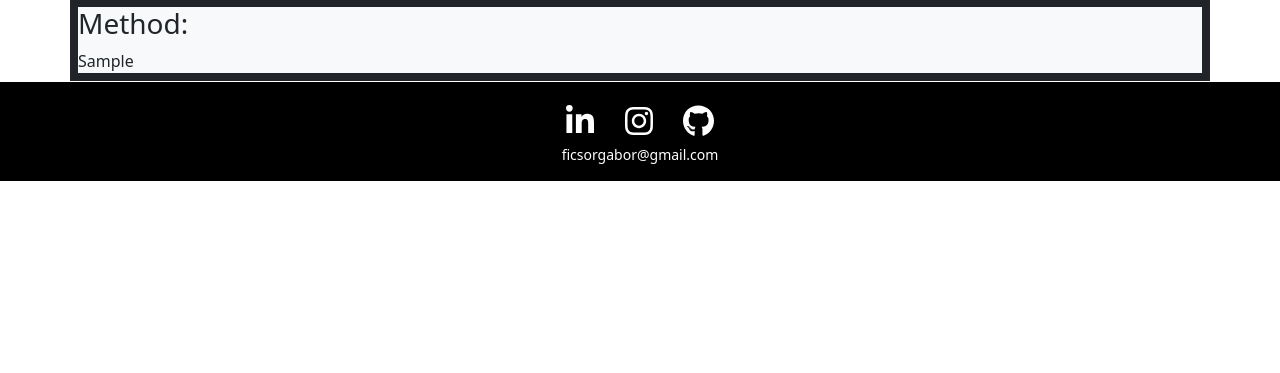
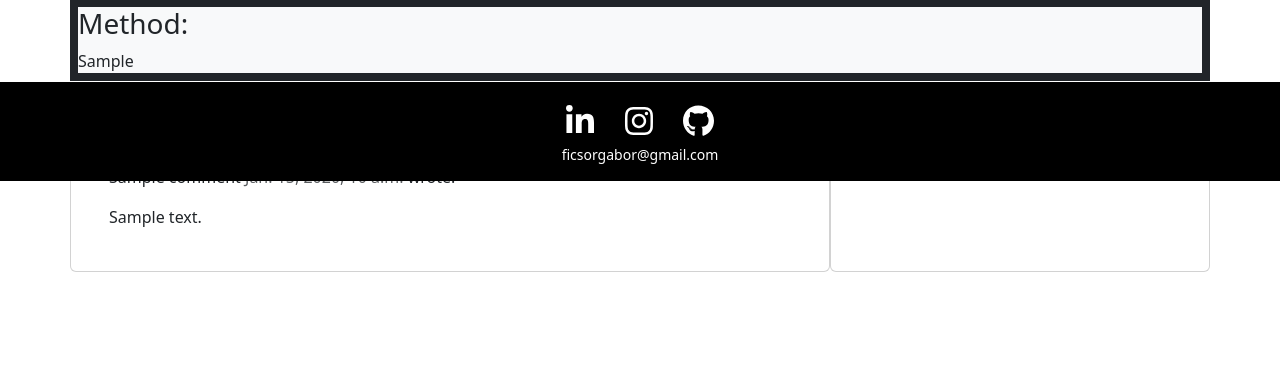
Before and after one commit to GaborFicsor/steezy-spatula, a Django app: a page that uses templates/recipe_detail.html in a window 1280 px wide. Shown: the part 619-992 px from the top of the page. Before the commit the page ends 800 px from the top, so only its background shows below. Run offline with Django 3.2, Linux system fonts and the light colour scheme; tables that the repository leaves empty hold one stand-in row (values such as "Sample post"); some libraries are stand-ins or nearby versions; some web fonts are replaced.

Commit message:
Add commenting functionality

```diff
--- a/recipes/views.py
+++ b/recipes/views.py
@@ -29,7 +29,41 @@ class RecipeDetail(View):
             {
                 "recipe": recipe,
                 "comments": comments,
+                "commented": False,
                 "liked": liked,
-                "comment_form": CommentForm(),
+                "commented": False,
+                "comment_form": CommentForm()
             },
         )
+
+    def post(self, request, slug, *args, **kwargs):
+        queryset = Recipe.objects.filter(status=1)
+        recipe = get_object_or_404(queryset, slug=slug)
+        comments = recipe.comments.filter(approved=True).order_by('created_on')
+        liked = False
+        if recipe.likes.filter(id=self.request.user.id).exists():
+            liked = True
+
+        comment_form = CommentForm(data=request.POST)
+
+        if comment_form.is_valid():
+            comment_form.instance.email = request.user.email
+            comment_form.instance.name = request.user.username
+            comment = comment_form.save(commit=False)
+            comment.recipe = recipe
+            comment.save()
+        else:
+            comment_form = CommentForm()
+
+        return render(
+            request,
+            "recipe_detail.html",
+            {
+                "recipe": recipe,
+                "comments": comments,
+                "commented": False,
+                "liked": liked,
+                "commented": True,
+                "comment_form": CommentForm()
+            },
+        )
--- a/templates/recipe_detail.html
+++ b/templates/recipe_detail.html
@@ -18,7 +18,8 @@
         <div class="row">
             <div class="col-3 bg-dark p-2">
                 <div class="bg-light">
-                    <img class="img-thumbnail" src="https://codeinstitute.s3.amazonaws.com/fullstack/blog/default.jpg" alt="">
+                    <img class="img-thumbnail" src="https://codeinstitute.s3.amazonaws.com/fullstack/blog/default.jpg"
+                        alt="">
                 </div>
             </div>
             <div class="col-9 bg-dark p-2">
@@ -48,32 +49,67 @@
         <div class="row">
             <div class="col-12 bg-dark p-2">
                 <div class="bg-light">
-                    <div><h3>Ingredients:</h3>{{ recipe.ingredients|safe }}</div>
+                    <div>
+                        <h3>Ingredients:</h3>{{ recipe.ingredients|safe }}
+                    </div>
                 </div>
             </div>
         </div>
         <div class="row">
             <div class="col-12 bg-dark p-2">
                 <div class="bg-light">
-                    <div><h3>Method:</h3>{{ recipe.method|safe }}</div>
+                    <div>
+                        <h3>Method:</h3>{{ recipe.method|safe }}
                     </div>
                 </div>
             </div>
         </div>
 
-    <div class="col-md-4 card mb-4 mt-3">
+        <div class="row">
+            <div class="col-md-8 card mb-4  mt-3 ">
+                <h3>Comments:</h3>
                 <div class="card-body">
+                    <!-- We want a for loop inside the empty control tags to iterate through each comment in comments -->
+                    {% for comment in comments %}
+                    <div class="comments" style="padding: 10px;">
+                        <p class="font-weight-bold">
+                            <!-- The commenter's name goes here. Check the model if you're not sure what that is -->
+                            {{ comment.name }}
+                            <span class=" text-muted font-weight-normal">
+                                <!-- The comment's created date goes here -->
+                                {{ comment.created_on }}
+                            </span> wrote:
+                        </p>
+                        <!-- The body of the comment goes before the | -->
+                        {{ comment.body | linebreaks }}
+                    </div>
+                    <!-- Our for loop ends here -->
+                    {% endfor %}
+                </div>
+            </div>
+
+
+            <div class="col-md-4 card mb-4  mt-3 ">
+                <div class="card-body">
+                    <!-- For later -->
+                    {% if commented %}
+                    <div class="alert alert-success" role="alert">
+                        Your comment is awaiting approval
+                    </div>
+                    {% else %}
                     {% if user.is_authenticated %}
 
                     <h3>Leave a comment:</h3>
                     <p>Posting as: {{ user.username }}</p>
-            <form method="POST" style="margin-top: 1.3rem;">
-            {{ comment_form|crispy }}
+                    <form method="post" style="margin-top: 1.3em;">
+                        {{ comment_form | crispy }}
                         {% csrf_token %}
                         <button type="submit" class="btn btn-signup btn-lg">Submit</button>
                     </form>
-
                     {% endif %}
+                    {% endif %}
+                </div>
+            </div>
         </div>
     </div>
 
```
Also changed, not shown: recipes/models.py (line endings or trailing spaces). Lines whose indentation alone changed are shown as unchanged.
